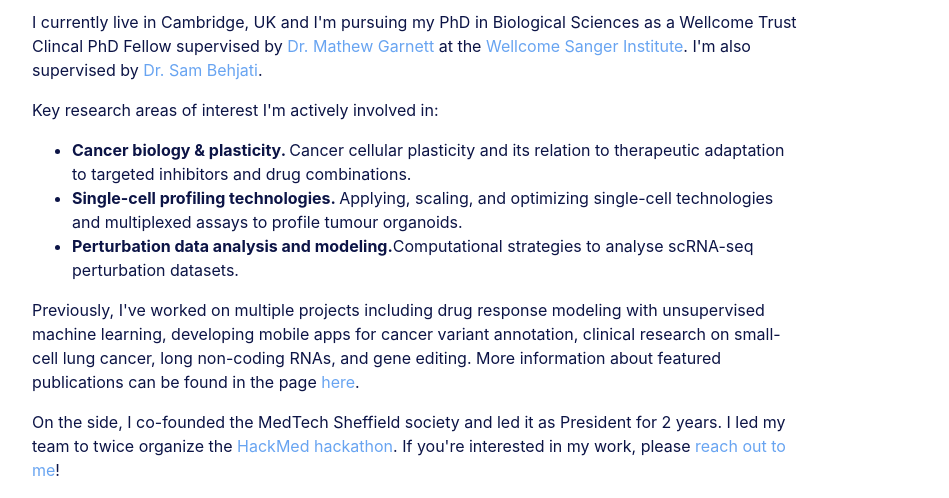
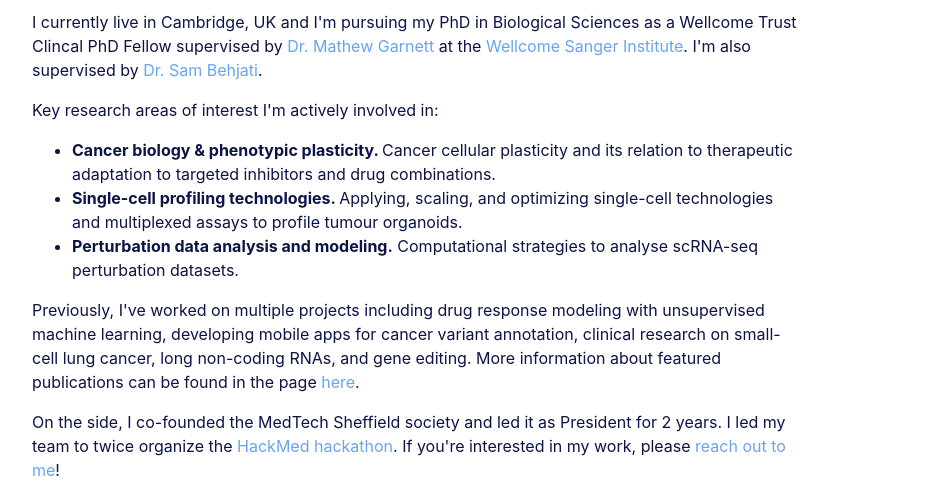
Before and after one commit to ttszen/ttszen.com, a plain HTML site: page index.html in a window 1280 px wide. Shown: the part 343-841 px from the top of the page, without its empty margins (224-1173 px from the left). Drawn offline with Linux system fonts and the light colour scheme.

Commit message:
Update home page.

```diff
--- a/index.html
+++ b/index.html
@@ -51,9 +51,9 @@
         <p>Key research areas of interest I'm actively involved in:</p>
 
         <ul>
-            <li><b>Cancer biology & plasticity. </b>Cancer cellular plasticity and its relation to therapeutic adaptation to targeted inhibitors and drug combinations.</li>
+            <li><b>Cancer biology & phenotypic plasticity. </b>Cancer cellular plasticity and its relation to therapeutic adaptation to targeted inhibitors and drug combinations.</li>
             <li><b>Single-cell profiling technologies. </b>Applying, scaling, and optimizing single-cell technologies and multiplexed assays to profile tumour organoids.</li>
-            <li><b>Perturbation data analysis and modeling.</b>Computational strategies to analyse scRNA-seq perturbation datasets.</li>
+            <li><b>Perturbation data analysis and modeling.</b> Computational strategies to analyse scRNA-seq perturbation datasets.</li>
         </ul>
 
         <p>Previously, I've worked on multiple projects including drug response modeling with unsupervised machine learning, developing mobile apps for cancer variant annotation,
```
Also changed, not shown: 2 other files.
